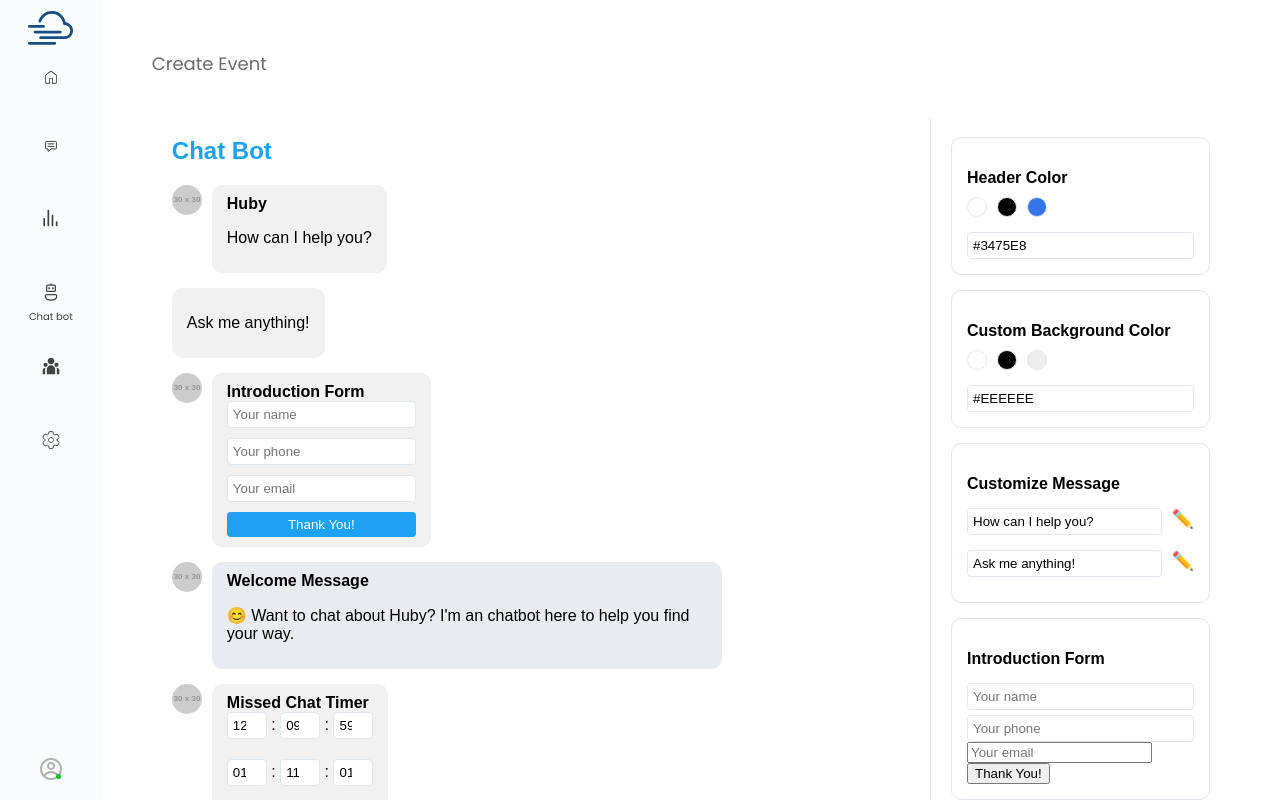
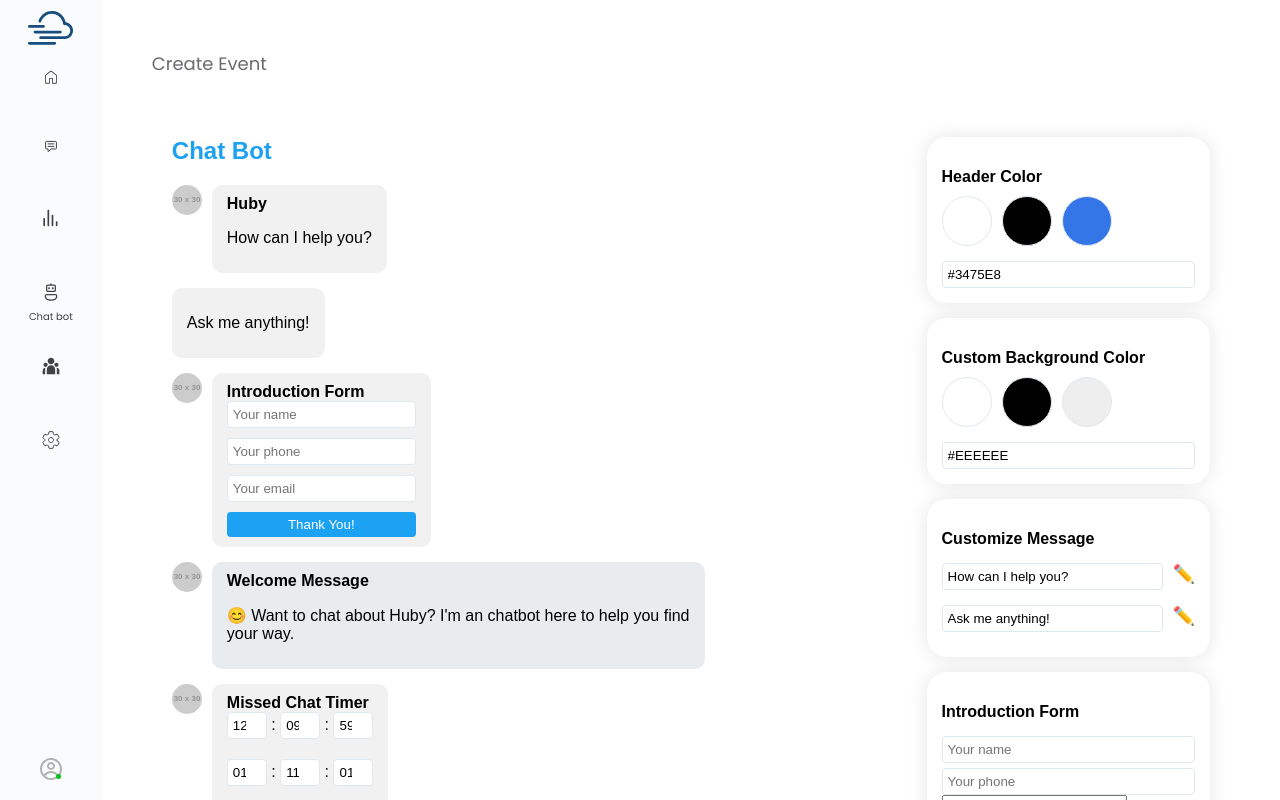
Before and after one commit to annuu1/hubly, a React (Vite) app in the folder frontend/: page /dashboard/chat-bot in a window 1280 px wide. Shown: the top 800 px of the page. Built offline with nearby package versions, Linux system fonts and the light colour scheme.

Commit message:
style: update ChatBot component styles for improved layout and aesthetics

```diff
--- a/frontend/src/components/chatBot/ChatBot.module.css
+++ b/frontend/src/components/chatBot/ChatBot.module.css
@@ -145,19 +145,18 @@
   }
 
   .customizationPanel {
-    width: 300px;
+    width: 30%;
     background: #fff;
-    border-left: 1px solid #e1e8ed;
     padding: 20px;
     overflow-y: auto; /* Make scrollable */
   }
 
   .customCard {
     background: #fff;
-    border: 1px solid #e1e8ed;
-    border-radius: 10px;
+    border-radius: 20px;
     padding: 15px;
     margin-bottom: 15px;
+    box-shadow: 0 0 20px rgba(0, 0, 0, 0.1);
   }
 
   .customCard h3 {
@@ -173,8 +172,8 @@
   }
 
   .colorBox {
-    width: 20px;
-    height: 20px;
+    width: 50px;
+    height: 50px;
     border-radius: 50%;
     border: 1px solid #e1e8ed;
     cursor: pointer;
```
